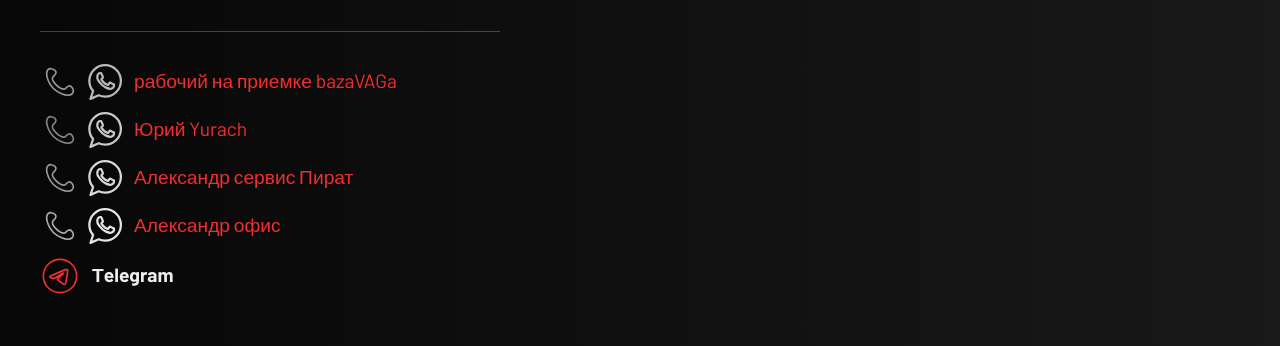
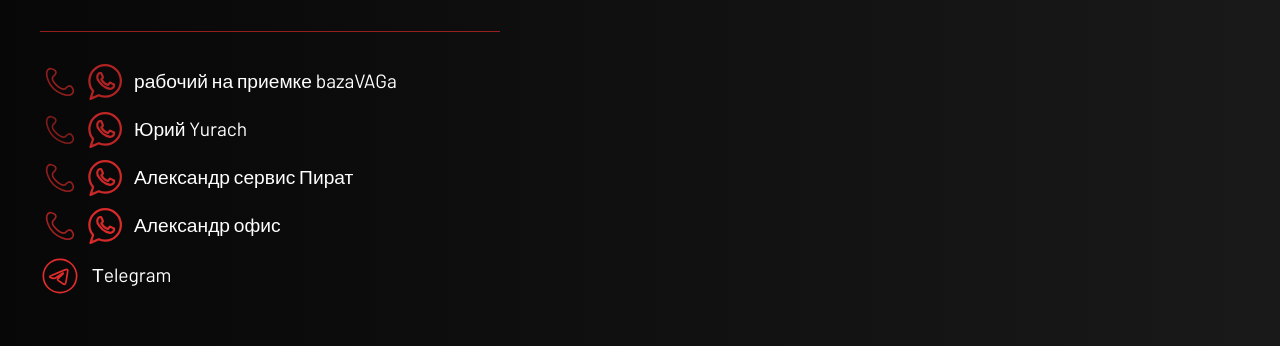
Before and after one commit to Sm1l/BazaVAGa2, a React (Vite) app: page / in a window 1280 px wide. Shown: the part 2978-3324 px from the top of the page. Built offline with nearby package versions, Linux system fonts and the light colour scheme.

Commit message:
fix contacts section

```diff
--- a/src/components/ContactsPhones/ContactsPhones.module.scss
+++ b/src/components/ContactsPhones/ContactsPhones.module.scss
@@ -18,7 +18,6 @@
 }
 
 .name {
-  color: var(--colorRed);
 }
 
 .imgContainer,
--- a/src/components/ContactsPhones/ContactsPhones.tsx
+++ b/src/components/ContactsPhones/ContactsPhones.tsx
@@ -2,10 +2,10 @@
 import React from "react";
 
 import imgAddress from "../../assets/images/contacts/address.svg";
-import imgCallW from "../../assets/images/contacts/callW.svg";
+import imgCall from "../../assets/images/contacts/call.svg";
 import imgTelegram from "../../assets/images/contacts/telegram.svg";
 import imgTime from "../../assets/images/contacts/time.svg";
-import imgWhatsappW from "../../assets/images/contacts/whatsappW.svg";
+import imgWhatsapp from "../../assets/images/contacts/whatsapp.svg";
 
 import { ALEX_TEL, MAIN_TEL, PIRAT_TEL, YURACH_TEL } from "../../data/constants";
 import styles from "./ContactsPhones.module.scss";
@@ -39,7 +39,7 @@
                   href={`tel:${MAIN_TEL}`}
                   className={styles.imgLink}
                 >
-                  <img src={imgCallW} alt="phone" className={styles.img} />
+                  <img src={imgCall} alt="phone" className={styles.img} />
                 </motion.a>
                 <motion.a
                   initial={{ opacity: 0.5 }}
@@ -49,7 +49,7 @@
                   className={styles.imgLink}
                   target="_blank"
                 >
-                  <img src={imgWhatsappW} alt="whatsapp" className={styles.imgW} />
+                  <img src={imgWhatsapp} alt="whatsapp" className={styles.imgW} />
                 </motion.a>
               </div>
               <p className={styles.name}>рабочий на приемке bazaVAGa</p>
@@ -63,7 +63,7 @@
                   href={`tel:${YURACH_TEL}`}
                   className={styles.imgLink}
                 >
-                  <img src={imgCallW} alt="phone" className={styles.img} />
+                  <img src={imgCall} alt="phone" className={styles.img} />
                 </motion.a>
                 <motion.a
                   initial={{ opacity: 0.5 }}
@@ -73,7 +73,7 @@
                   className={styles.imgLink}
                   target="_blank"
                 >
-                  <img src={imgWhatsappW} alt="whatsapp" className={styles.imgW} />
+                  <img src={imgWhatsapp} alt="whatsapp" className={styles.imgW} />
                 </motion.a>
               </div>
               <p className={styles.name}>Юрий Yurach</p>
@@ -88,7 +88,7 @@
                   href={`tel:${PIRAT_TEL}`}
                   className={styles.imgLink}
                 >
-                  <img src={imgCallW} alt="phone" className={styles.img} />
+                  <img src={imgCall} alt="phone" className={styles.img} />
                 </motion.a>
                 <motion.a
                   initial={{ opacity: 0.5 }}
@@ -98,7 +98,7 @@
                   className={styles.imgLink}
                   target="_blank"
                 >
-                  <img src={imgWhatsappW} alt="whatsapp" className={styles.imgW} />
+                  <img src={imgWhatsapp} alt="whatsapp" className={styles.imgW} />
                 </motion.a>
               </div>
               <p className={styles.name}>Александр сервис Пират</p>
@@ -113,7 +113,7 @@
                   href={`tel:${ALEX_TEL}`}
                   className={styles.imgLink}
                 >
-                  <img src={imgCallW} alt="phone" className={styles.img} />
+                  <img src={imgCall} alt="phone" className={styles.img} />
                 </motion.a>
                 <motion.a
                   initial={{ opacity: 0.5 }}
@@ -123,7 +123,7 @@
                   className={styles.imgLink}
                   target="_blank"
                 >
-                  <img src={imgWhatsappW} alt="whatsapp" className={styles.imgW} />
+                  <img src={imgWhatsapp} alt="whatsapp" className={styles.imgW} />
                 </motion.a>
               </div>
               <p className={styles.name}>Александр офис</p>
@@ -132,17 +132,17 @@
         </div>
 
         <div className={styles.itemContainer}>
-          <img src={imgTelegram} alt="telegram" className={styles.img} />
           <motion.a
             initial={{ opacity: 0.5 }}
             animate={{ opacity: 1 }}
             transition={{ duration: 1, delay: 0.9, repeat: Infinity, repeatType: "reverse" }}
             href="https://t.me/bazaVAGa"
-            className={styles.imgContainerActive}
+            className={styles.imgLink}
             target="_blank"
           >
-            Тelegram
+            <img src={imgTelegram} alt="telegram" className={styles.img} />
           </motion.a>
+          <p className={styles.name}>Тelegram </p>
         </div>
       </div>
     </div>
```
